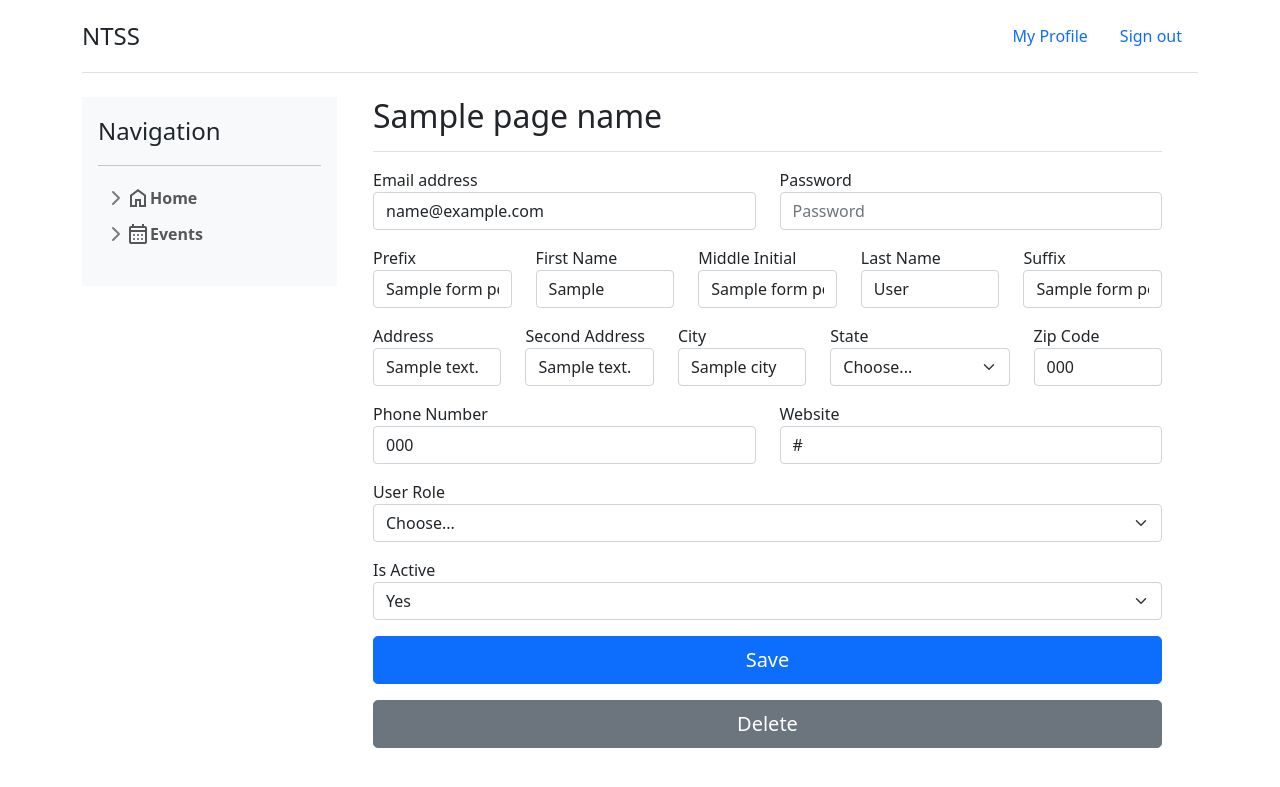
After one commit to josev814/csc470_ntss, a Python web app: template ntss_www/ntss/templates/users/edit_user.html in a window 1280 px wide. The commit adds this page. Shown: the top 787 px of the page. Run offline with Jinja, Linux system fonts and the light colour scheme; the template is opened without the code that fills it: most values are stand-ins (such as "Sample title", 1, 10 or a date in 2020).

Commit message:
Edit/Delete user functionality (#35)
* Edit/Delete user functionality

Created Edit User HTML page
Defined delete_user in WSGI
Defined edit_user method and delete_user method in Users Controller
Defined edit_user method and delete_user method in Users Model
Revised column setup in list_user HTML
Added Is Active field to user preview in user_profile html
Revised Error -> Notification on error_modal HTML
Defined edit_user method in User View

* adjusting javascript to route to the delete_user route

* fixing pylint issues

* def delete_user()

Modified the delet_user method

* removing print statement

when calling __commit_query it's a function call, so needed ()

* Folder and path modification

added user html to user folder and modified paths in User View

* User Controller Mod

Deleted print statement ln 176

* Edit_user form and method mod

-User Model
-User Controller
-edit_user

---------

Co-authored-by: josev814 <josev814@gmail.com>

```diff
--- a/ntss_www/ntss/models/database.py
+++ b/ntss_www/ntss/models/database.py
@@ -118,7 +118,7 @@ class MysqlDatabase:
         """
         combined_filter = self.__build_query_filter(filters)
         self._query = self._table.delete().where(combined_filter)
-        return self.__commit_query
+        return self.__commit_query()
 
     def __commit_query(self) -> int:
         with self._engine.connect() as db_conn:
--- a/ntss_www/ntss/templates/blocks/error_modal.html
+++ b/ntss_www/ntss/templates/blocks/error_modal.html
@@ -2,7 +2,7 @@
   <div class="modal-dialog modal-md">
     <div class="modal-content">
       <div class="modal-header">
-        <h5 class="modal-title">ERROR</h5>
+        <h5 class="modal-title">Notifications</h5>
         <button type="button" class="btn-close" data-bs-dismiss="modal" aria-label="Close"></button>
       </div>
       <div class="modal-body">
--- /dev/null
+++ b/ntss_www/ntss/templates/users/edit_user.html
@@ -0,0 +1,168 @@
+{% include "blocks/admin_top.html" %}
+<div class="row">
+  {% include "blocks/navigation.html" %}
+
+  <div class="col-9 px-md-4">
+    <div class="d-flex justify-content-between flex-wrap flex-md-nowrap align-items-center pb-2 mb-3 border-bottom">
+      <h1 class="h2">{{pageName}}</h1>
+    </div>
+
+    {% if errors: %}
+    {% include "blocks/error_modal.html" %}
+    {% endif %}
+
+    <div class="mb-2 mb-md-0">
+      <div class="col-12">
+        <form method="POST">
+
+          <div class="text-start">
+
+            <div class="row">
+              <div class="col">
+                <label for="floatingInput">Email address</label>
+                <input type="email" class="form-control" id="floatingInput" name="email" placeholder="name@example.com"
+                  {% if form_post.email: %} value="{{ form_post.email }}" {% endif %} required
+                  oninvalid="setCustomValidity('Please enter a valid email address.')">
+              </div>
+
+              <div class="col">
+                <label for="floatingPassword">Password</label>
+                <input type="password" class="form-control" id="floatingPassword" name="password" placeholder="Password">
+              </div>
+            </div>
+
+
+            <div class="row pt-3">
+              <div class="col">
+                <label for="prefix">Prefix</label>
+                <input type="text" class="form-control" id="prefix" name="prefix_name" placeholder="Prefix"
+                  {% if form_post.prefix_name: %} value="{{ form_post.prefix_name }}" {% endif %}>
+              </div>
+
+              <div class="col">
+                <label for="firstName">First Name</label>
+                <input type="text" class="form-control" id="firstName" name="first_name" placeholder="First Name"
+                  {% if form_post.first_name: %} value="{{ form_post.first_name }}" {% endif %} required>
+              </div>
+
+              <div class="col">
+                <label for="middleInitial">Middle Initial</label>
+                <input type="text" class="form-control" id="middleInitial" name="middle_name"
+                  placeholder="Middle Initial" {% if form_post.middle_name: %} value="{{ form_post.middle_name }}" {% endif %}>
+              </div>
+
+              <div class="col">
+                <label for="lastName">Last Name</label>
+                <input type="text" class="form-control" id="lastName" name="last_name" placeholder="Last Name"
+                  {% if form_post.last_name: %} value="{{ form_post.last_name }}" {% endif %} required>
+              </div>
+
+              <div class="col">
+                <label for="suffix">Suffix</label>
+                <input type="text" class="form-control" id="suffix" name="suffix_name" placeholder="Suffix"
+                  {% if form_post.suffix_name: %} value="{{ form_post.suffix_name }}" {% endif %}>
+              </div>
+            </div>
+
+
+            <div class="row pt-3">
+              <div class="col">
+                <label for="address">Address</label>
+                <input type="text" class="form-control" id="address" name="address" placeholder="Address"
+                  {% if form_post.address: %} value="{{ form_post.address }}" {% endif %} required>
+              </div>
+
+              <div class="col">
+                <label for="secondAddress">Second Address</label>
+                <input type="text" class="form-control" id="secondAddress" name="address2"
+                  placeholder="Second Address" {% if form_post.address2: %} value="{{ form_post.address2 }}" {% endif %}>
+              </div>
+
+              <div class="col">
+                <label for="city">City</label>
+                <input type="text" class="form-control" id="city" name="city" placeholder="City"
+                  {% if form_post.city: %} value="{{ form_post.city }}" {% endif %} required>
+              </div>
+
+              <div class="col-3">
+                <label for="state" class="form-label mb-0">State</label>
+                <select class="form-select" name="state" id="state" required>
+                  <option {% if not form_post or form_post.state: %} selected {% endif %} value="">Choose...</option>
+                  {% for us_state in states: %}
+                  <option value="{{ us_state }}" {% if form_post and form_post.state and form_post.state==us_state: %} selected {% endif %}> {{us_state}}
+                  </option>
+                  {% endfor %}
+                </select>
+              </div>
+
+              <div class="col">
+                <label for="zipCode">Zip Code</label>
+                <input type="text" class="form-control" id="zipCode" name="zip" placeholder="Zip Code"
+                  {% if form_post.zip: %} value="{{ form_post.zip }}" {% endif %} required>
+              </div>
+            </div>
+
+
+            <div class="row pt-3">
+              <div class="col">
+                <label for="phoneNumber">Phone Number</label>
+                <input type="phone" class="form-control" id="phoneNumber" name="phone" placeholder="Phone Number"
+                  {% if form_post.phone: %} value="{{ form_post.phone }}" {% endif %} >
+              </div>
+
+              <div class="col">
+                <label for="website">Website</label>
+                <input type="text" class="form-control" id="website" name="website" placeholder="Website"
+                  {% if form_post.website: %} value="{{ form_post.website }}" {% endif %} >
+              </div>
+            </div>
+
+
+            <div class="row py-3">
+              <div class="col">
+                <label for="userRole">User Role</label>
+                <select class="form-select" name="user_roles" id="userRole" required>
+                  <option {% if not form_post.user_roles: %} selected {% endif %} value="">Choose...</option>
+                  {% for role in roles: %}
+                  <option value="{{ role }}" {% if form_post.user_roles and form_post.user_roles==role: %} selected {% endif %}> {{role}}
+                  </option>
+                  {% endfor %}
+                </select>
+              </div>
+            </div>
+
+            <label for="userRole">Is Active</label>
+            <select class="form-select" name="is_active" id="is_active" required>
+              <option value='1' {% if form_post.is_active == '1' %} selected {% endif %}>Yes</option>
+              <option value='0' {% if form_post.is_active == '0' %} selected {% endif %}>No</option>
+            </select>
+            <div class="row pt-3"></div>
+          </div>
+
+          {% if pageName == 'Edit User': %}
+            <input type="hidden" name="user_guid" value="{{ form_post.user_guid}}">
+          {% endif %}
+
+          <button class="w-100 btn btn-lg btn-primary" type="submit">Save</button>
+          <div class="row pt-3"></div>
+          <button type="button" id="DeleteUser" class="w-100 btn btn-secondary btn-lg">Delete</button>
+        </form>
+      </div>
+    </div>
+    </main>
+  </div>
+</div>
+
+<script type="text/javascript">
+
+  var currentURL = window.location;
+
+  const del_button = document.getElementById('DeleteUser');
+  del_button.addEventListener('click', function(){
+    delUrl = '//' + currentURL.hostname + ':' + currentURL.port + '/users/delete/{{ form_post.user_guid}}';
+    console.log(delUrl);
+    window.location.href = delUrl;
+  });
+</script>
+
+{% include "blocks/admin_bottom.html" %}
--- a/ntss_www/ntss/templates/list_users.html
+++ b/ntss_www/ntss/templates/users/list_users.html
@@ -13,8 +13,8 @@
               <tr>
                 <th scope="col"></th>
                 <th scope="col">Name</th>
+                <th scope="col">User Role</th>
                 <th scope="col">Start Date</th>
-                <th scope="col">User Role</th>
                 <th scope="col">Is Active</th>
               </tr>
             </thead>
```
Also changed, not shown: ntss_www/ntss/controllers/users.py (+53 -3 lines), ntss_www/ntss/models/user.py (+40 -1 lines), ntss_www/ntss/templates/users/user_profile.html (renamed from ntss_www/ntss/templates/user_profile.html, +10 -0 lines), ntss_www/ntss/views/users.py (+16 -3 lines), ntss_www/wsgi.py (+9 -0 lines), ntss_www/ntss/templates/users/add_user.html (renamed from ntss_www/ntss/templates/add_user.html).
